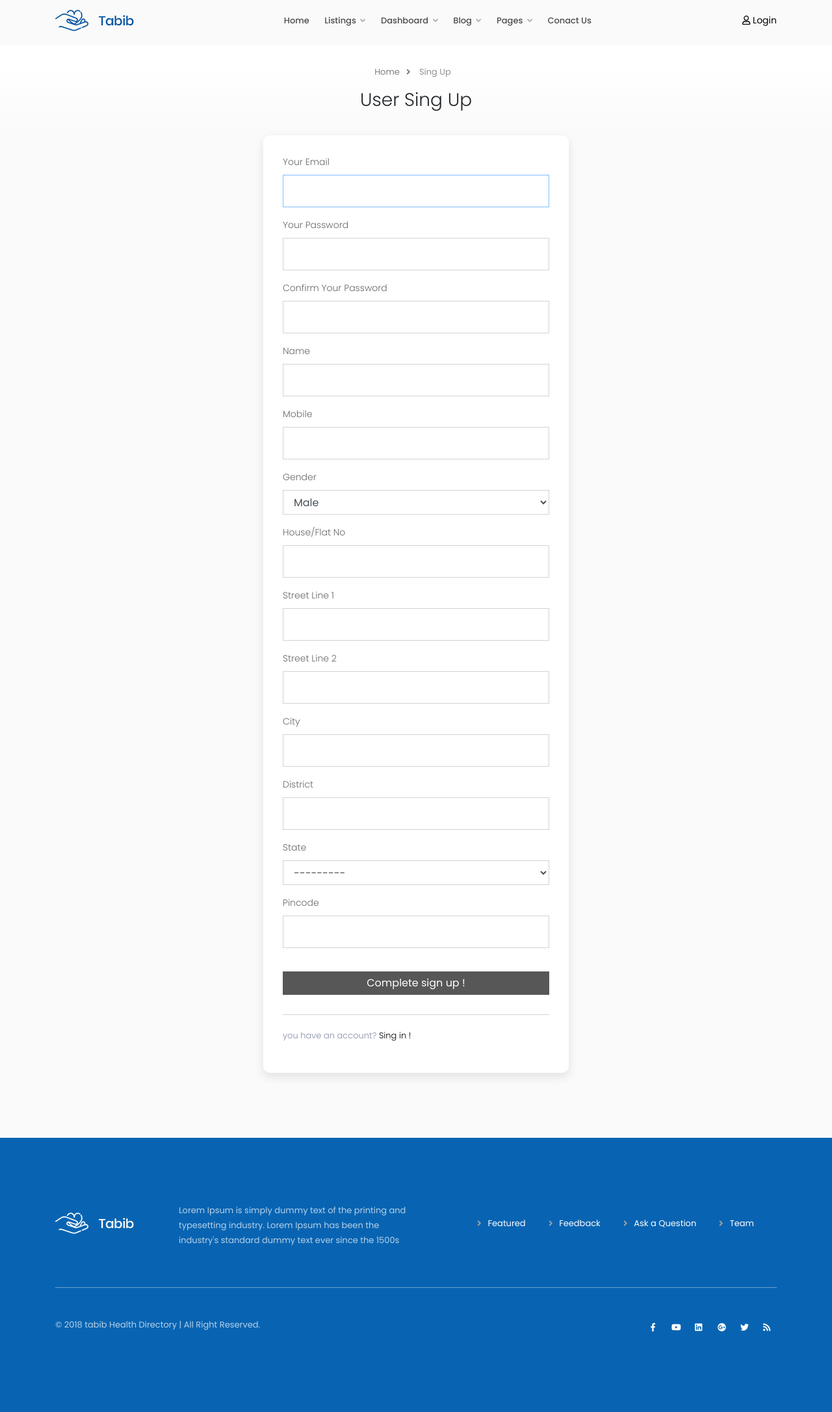
After one commit to ananduv2/palitycare, a Django app: page /user/signup/ in a window 1280 px wide. The commit adds this page. Shown: the whole page at 65% size. Run offline with Django 3.2, Linux system fonts and the light colour scheme; some libraries are stand-ins or nearby versions; some web fonts are replaced.

Commit message:
user signup added

```diff
--- a/accounts/forms.py
+++ b/accounts/forms.py
@@ -4,8 +4,19 @@ from django.contrib.auth.models import User
 from django.forms import ModelForm
 from .models import *
 from django.db.models import Q
+from django.contrib.auth.forms import UserCreationForm
 
 class AddServiceForm(ModelForm):
     class Meta:
         model = Service
         fields = ['category']
+
+class PublicUserCreationForm(UserCreationForm):
+    class Meta:
+        model = User
+        fields =['username','password1','password2']
+
+class UserSignUpForm(ModelForm):
+    class Meta:
+        model = Users
+        fields = ['name', 'mob','sex','house','street1','street2','city','district','state','pin']
--- a/accounts/models.py
+++ b/accounts/models.py
@@ -51,8 +51,9 @@ class Users(models.Model):
     user = models.ForeignKey(User,on_delete=models.CASCADE)
     name = models.CharField(max_length=150)
     email = models.EmailField(max_length=200,null=True, blank=True)
+    organization = models.CharField(max_length=250,null=True, blank=True)
     mob = models.CharField(max_length=12)
-    sex = models.CharField(max_length=10,choices=gender)
+    sex = models.CharField(max_length=10,choices=gender,default='Male')
     house = models.CharField(max_length=100,null=True, blank=True)
     street1 =models.CharField(max_length=100,null=True, blank=True)
     street2 =models.CharField(max_length=100,null=True, blank=True)
@@ -60,6 +61,7 @@ class Users(models.Model):
     district = models.CharField(max_length=100,null=True, blank=True)
     state = models.CharField(max_length=100,null=True,choices=states, blank=True)
     pin = models.CharField(max_length=100,null=True,blank=True)
+    age = models.IntegerField(null=True, blank=True)
     type = models.CharField(max_length=20,choices=user_type)
     approval = models.BooleanField(default=False)
 
--- /dev/null
+++ b/accounts/templates/common/footer.html
@@ -0,0 +1,38 @@
+
+{% load static %}
+<footer class="padding-tb-100px background-main-color">
+    <div class="container">
+        <div class="row">
+            <div class="col-lg-2">
+                <a class="d-inline-block margin-tb-15px"><img src="{% static 'assets/img/logo-2.png' %}" alt=""></a>
+            </div>
+            <div class="col-lg-4">
+                <p class="text-white opacity-7">Lorem Ipsum is simply dummy text of the printing and typesetting industry. Lorem Ipsum has been the industry's standard dummy text ever since the 1500s</p>
+            </div>
+            <div class="col-lg-6">
+                <ul class="footer-menu margin-tb-15px margin-lr-0px padding-0px list-unstyled float-lg-right">
+                    <li><a href="#" class="text-white">Featured</a></li>
+                    <li><a href="#" class="text-white">Feedback</a></li>
+                    <li><a href="#" class="text-white">Ask a Question</a></li>
+                    <li><a href="#" class="text-white">Team</a></li>
+                </ul>
+            </div>
+        </div>
+        <hr class="border-white opacity-4 margin-tb-45px">
+        <div class="row">
+            <div class="col-lg-6">
+                <p class="margin-0px text-white opacity-7 sm-mb-15px">© 2018 tabib Health Directory | All Right Reserved. </p>
+            </div>
+            <div class="col-lg-6">
+                <ul class="social-icon style-2 float-lg-right">
+                    <li class="list-inline-item"><a class="facebook" href="#"><i class="fab fa-facebook-f"></i></a></li>
+                    <li class="list-inline-item"><a class="youtube" href="#"><i class="fab fa-youtube"></i></a></li>
+                    <li class="list-inline-item"><a class="linkedin" href="#"><i class="fab fa-linkedin"></i></a></li>
+                    <li class="list-inline-item"><a class="google" href="#"><i class="fab fa-google-plus"></i></a></li>
+                    <li class="list-inline-item"><a class="twitter" href="#"><i class="fab fa-twitter"></i></a></li>
+                    <li class="list-inline-item"><a class="rss" href="#"><i class="fa fa-rss" aria-hidden="true"></i></a></li>
+                </ul>
+            </div>
+        </div>
+    </div>
+</footer>
--- /dev/null
+++ b/accounts/templates/user/signup.html
@@ -0,0 +1,132 @@
+{% extends 'common/main.html' %}
+{% load static %}
+{% block content %}
+{% include 'common/header.html' %}
+<!-- // Header  -->
+<br><br><br>
+
+
+
+<div id="page-title" class="padding-tb-30px gradient-white">
+    <div class="container text-center">
+        <ol class="breadcrumb opacity-5">
+            <li><a href="{% url 'index' %}">Home</a></li>
+            <li class="active">Sing Up</li>
+        </ol>
+        <h1 class="font-weight-300">User Sing Up</h1>
+    </div>
+</div>
+
+<div class="container margin-bottom-100px">
+    <!--======= log_in_page =======-->
+    <div id="log-in" class="site-form log-in-form box-shadow border-radius-10">
+
+        <div class="form-output">
+
+            <form method="post" action>
+                {% csrf_token %}
+
+                {% if form.errors %}
+                    {% for field in form %}
+                        {% for error in field.errors %}
+                            <div class="form-group label-floating">
+                                <div class="alert alert-danger" style="margin-left:20px">
+                                    <code>{{ error }}</code>
+                                </div>
+                            </div>
+                        {% endfor %}
+                    {% endfor %}
+                {% endif %}
+                <div class="form-group label-floating">
+                    <label class="control-label">Your Email</label>
+                    {% load widget_tweaks %}
+                    {% render_field form.username class="form-control" type="email" required=true %}
+                </div>
+                <div class="form-group label-floating">
+                    <label class="control-label">Your Password</label>
+                    {% render_field form.password1 class="form-control" type="password" required=true %}
+                </div>
+
+                <div class="form-group label-floating">
+                    <label class="control-label">Confirm Your Password</label>
+                    {% render_field form.password2 class="form-control" type="password" required=true %}
+                </div>
+
+                <div class="form-group label-floating">
+                    <label class="control-label">Name</label>
+                    {% render_field dataform.name class="form-control" required=true  %}
+                </div>
+
+                <div class="form-group label-floating">
+                    <label class="control-label">Mobile</label>
+                    {% render_field dataform.mob class="form-control" required=true  %}
+                </div>
+
+                <div class="form-group label-floating">
+                    <label class="control-label">Gender</label>
+                    {% render_field dataform.sex class="form-control" required=true  %}
+                </div>
+                <div class="form-group label-floating">
+                    <label class="control-label">House/Flat No</label>
+                    {% render_field dataform.house class="form-control" required=true  %}
+                </div>
+
+                <div class="form-group label-floating">
+                    <label class="control-label">Street Line 1</label>
+                    {% render_field dataform.street1 class="form-control" required=true  %}
+                </div>
+
+                <div class="form-group label-floating">
+                    <label class="control-label">Street Line 2</label>
+                    {% render_field dataform.street2 class="form-control"  %}
+                </div>
+
+                <div class="form-group label-floating">
+                    <label class="control-label">City</label>
+                    {% render_field dataform.city class="form-control" required=true  %}
+                </div>
+
+                <div class="form-group label-floating">
+                    <label class="control-label">District</label>
+                    {% render_field dataform.district class="form-control" required=true %}
+                </div>
+
+                <div class="form-group label-floating">
+                    <label class="control-label">State</label>
+                    {% render_field dataform.state class="form-control" required=true  %}
+                </div>
+
+                <div class="form-group label-floating">
+                    <label class="control-label">Pincode</label>
+                    {% render_field dataform.pin class="form-control" required=true  %}
+                </div>
+
+
+
+                <!-- <div class="remember">
+                    <div class="checkbox">
+                        <label>
+                        <input name="optionsCheckboxes" type="checkbox" required>
+                        I accept the <a href="#">Terms and Conditions</a> of the website
+                    </label>
+                    </div>
+                </div> -->
+
+                <button type="submit" class="btn btn-md btn-primary full-width">Complete sign up !</button>
+
+                <div class="or"></div>
+
+                <p>you have an account? <a href="{% url 'login' %}"> Sing in !</a> </p>
+            </form>
+
+        </div>
+    </div>
+    <!--======= // log_in_page =======-->
+
+</div>
+
+{% include 'common/footer.html' %}
+
+
+
+{% endblock %}
--- a/accounts/views.py
+++ b/accounts/views.py
@@ -141,3 +141,29 @@ class DeleteService(View):
             return redirect('admin_services')
         else:
             return redirect('home')
+
+class UserSignup(View):
+    def get(self, request):
+        form = PublicUserCreationForm()
+        dataform = UserSignUpForm()
+        context = {'form': form,'dataform': dataform}
+        return render(request,'user/signup.html',context)
+
+    def post(self, request):
+        form = PublicUserCreationForm(request.POST)
+        dataform = UserSignUpForm(request.POST)
+        if form.is_valid() and dataform.is_valid():
+            user = form.save(commit=False)
+            user.email = user.username
+            user.save()
+            profile = dataform.save(commit=False)
+            profile.user = user
+            profile.email = user.username
+            try:
+                profile.save()
+            except:
+                user.delete()
+            return redirect('login')
+        else:
+            context = {'form': form,'dataform': dataform}
+            return render(request,'user/signup.html',context)
--- a/care/urls.py
+++ b/care/urls.py
@@ -33,4 +33,7 @@ urlpatterns = [
     path('administrator/services/',AllServices.as_view(), name='admin_services'),
     path('administrator/services/update/<id>',UpdateService.as_view(), name='update_admin_service'),
     path('administrator/services/delete/<id>',DeleteService.as_view(), name='delete_admin_service'),
+
+
+    path('user/signup/',UserSignup.as_view(), name='user_signup'),
 ]
```
Also changed, not shown: accounts/templates/common/login.html (+2 -37 lines), accounts/migrations/0004_users_age_users_organization.py (added), accounts/migrations/0005_alter_users_sex.py (added), db.sqlite3.
